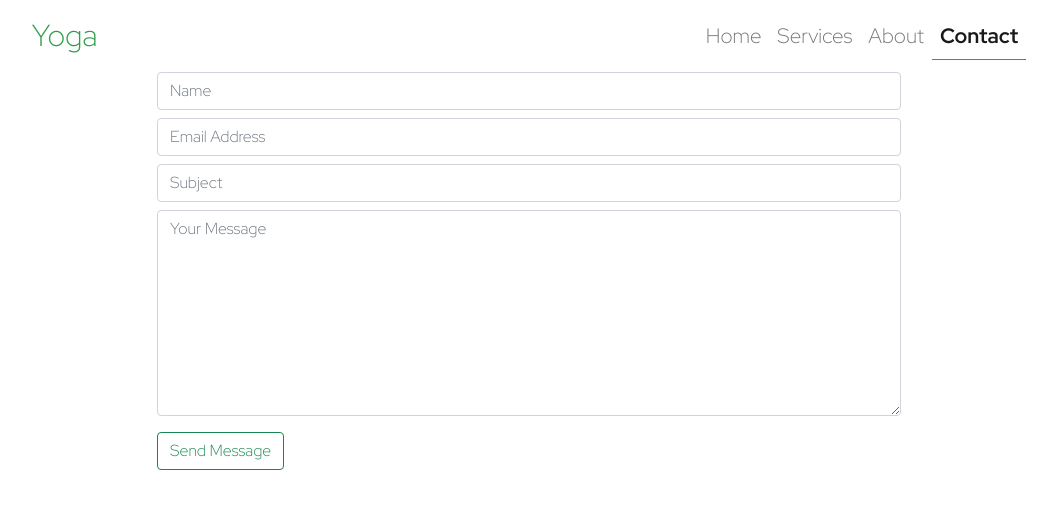
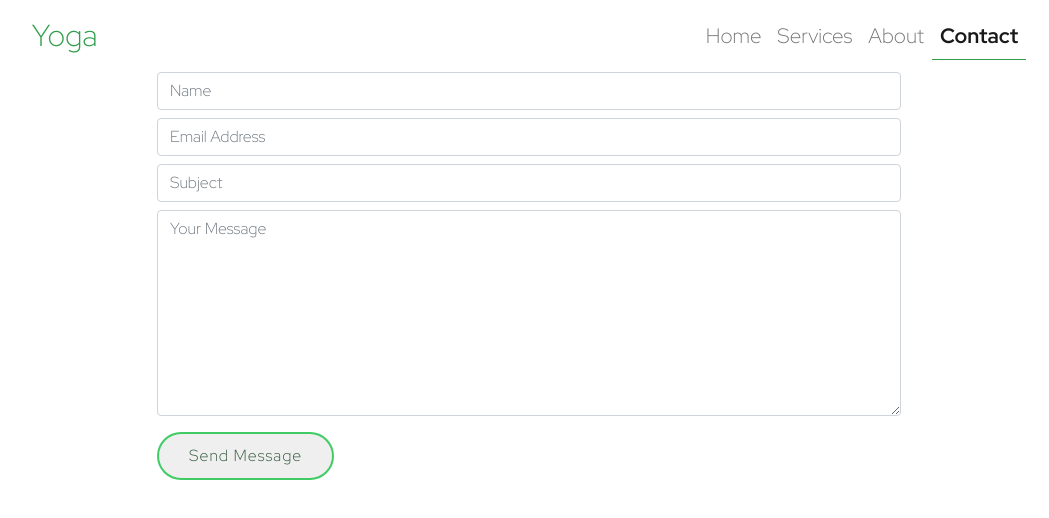
Before and after one commit to maurya512/yoga, a React (Create React App) app: page /contact in a window 1280 px wide. Shown: the top 518 px of the page, without its empty margins (111-1160 px from the left). Built offline with nearby package versions, Linux system fonts and the light colour scheme.

Commit message:
changed the styling for contact btn

```diff
--- a/src/pages/Contact/Contact.jsx
+++ b/src/pages/Contact/Contact.jsx
@@ -70,7 +70,7 @@ const Contact = () => {
           <div className="col-8 pt-3 mx-auto">
             <input
               type="submit"
-              className="btn btn-outline-success"
+              className="btn-get-started"
               value="Send Message"
             ></input>
           </div>
```
